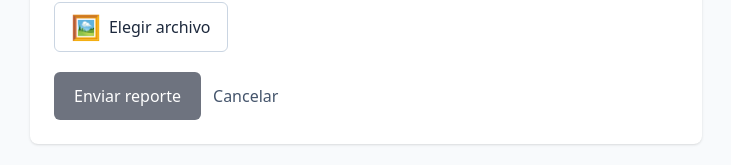
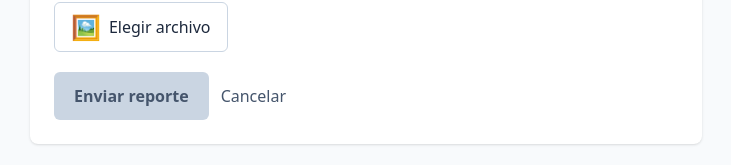
Before and after one commit to sutraatechnosoft/ojo-ciudadano, a Next.js app: page /reportar in a window 1280 px wide. Shown: the part 770-935 px from the top of the page, without its empty margins (274-1005 px from the left). Built offline with nearby package versions, Linux system fonts and the light colour scheme.

Commit message:
nueva logo

```diff
--- a/src/components/PuntoForm.tsx
+++ b/src/components/PuntoForm.tsx
@@ -41,6 +41,7 @@ export default function PuntoForm({
   const [tactil, setTactil] = useState(false)
   const [movil, setMovil] = useState(false)
   const [moverMapa, setMoverMapa] = useState(false)
+  const [categoria, setCategoria] = useState<string>(punto?.categoria ?? '')
   const camaraRef = useRef<HTMLInputElement>(null)
   const archivoRef = useRef<HTMLInputElement>(null)
 
@@ -125,6 +126,9 @@ export default function PuntoForm({
   const latNum = lat !== '' && !Number.isNaN(Number(lat)) ? Number(lat) : null
   const lonNum = lon !== '' && !Number.isNaN(Number(lon)) ? Number(lon) : null
 
+  // Reporte completo: categoría, ubicación y (en el formulario público) foto adjunta.
+  const listo = categoria !== '' && latNum !== null && lonNum !== null && (!publico || archivo !== null)
+
   const usarMiUbicacion = () => {
     setGeoMsg('')
     if (!navigator.geolocation) return setGeoMsg('Tu navegador no permite obtener la ubicación.')
@@ -183,7 +187,8 @@ export default function PuntoForm({
           Tipo de incidencia
         </label>
         <select
-          id="categoria" name="categoria" required defaultValue={punto?.categoria ?? ''}
+          id="categoria" name="categoria" required value={categoria}
+          onChange={(e) => setCategoria(e.target.value)}
           className={inputCls}
         >
           <option value="" disabled>Selecciona una opción</option>
@@ -302,8 +307,12 @@ export default function PuntoForm({
 
       <div className="flex items-center gap-3">
         <button
-          type="submit" disabled={pending || procesando || latNum === null || lonNum === null || (publico && !archivo)}
-          className="rounded-md bg-slate-900 px-5 py-3 text-base font-medium text-white hover:bg-slate-700 disabled:opacity-60"
+          type="submit" disabled={pending || procesando || !listo}
+          className={`rounded-md px-5 py-3 text-base font-semibold transition-colors disabled:cursor-not-allowed ${
+            listo
+              ? 'bg-emerald-600 text-white shadow-sm hover:bg-emerald-700 active:bg-emerald-800'
+              : 'bg-slate-300 text-slate-600'
+          } ${pending ? 'opacity-70' : ''}`}
         >
           {pending ? 'Enviando…' : submitLabel}
         </button>
```
